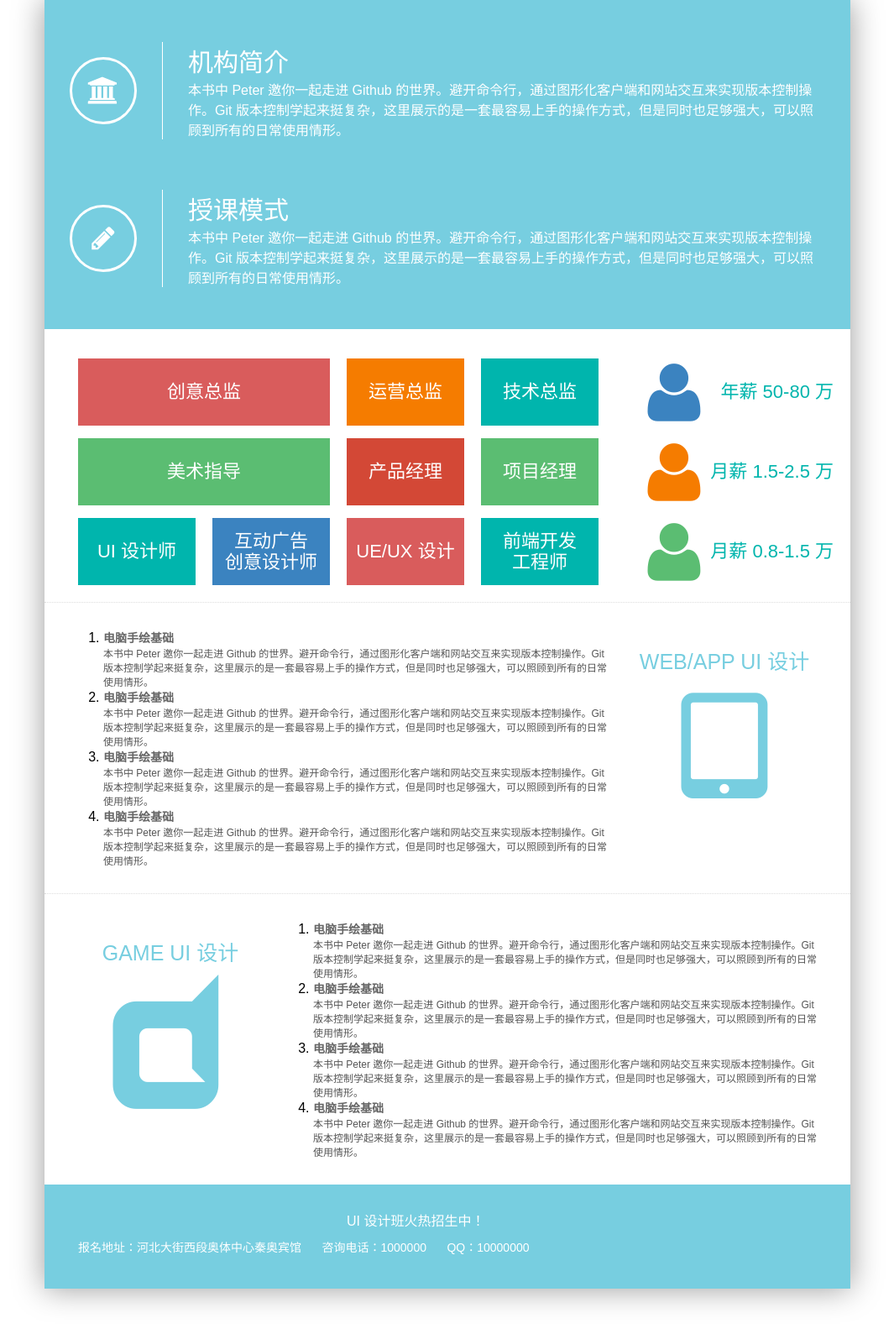
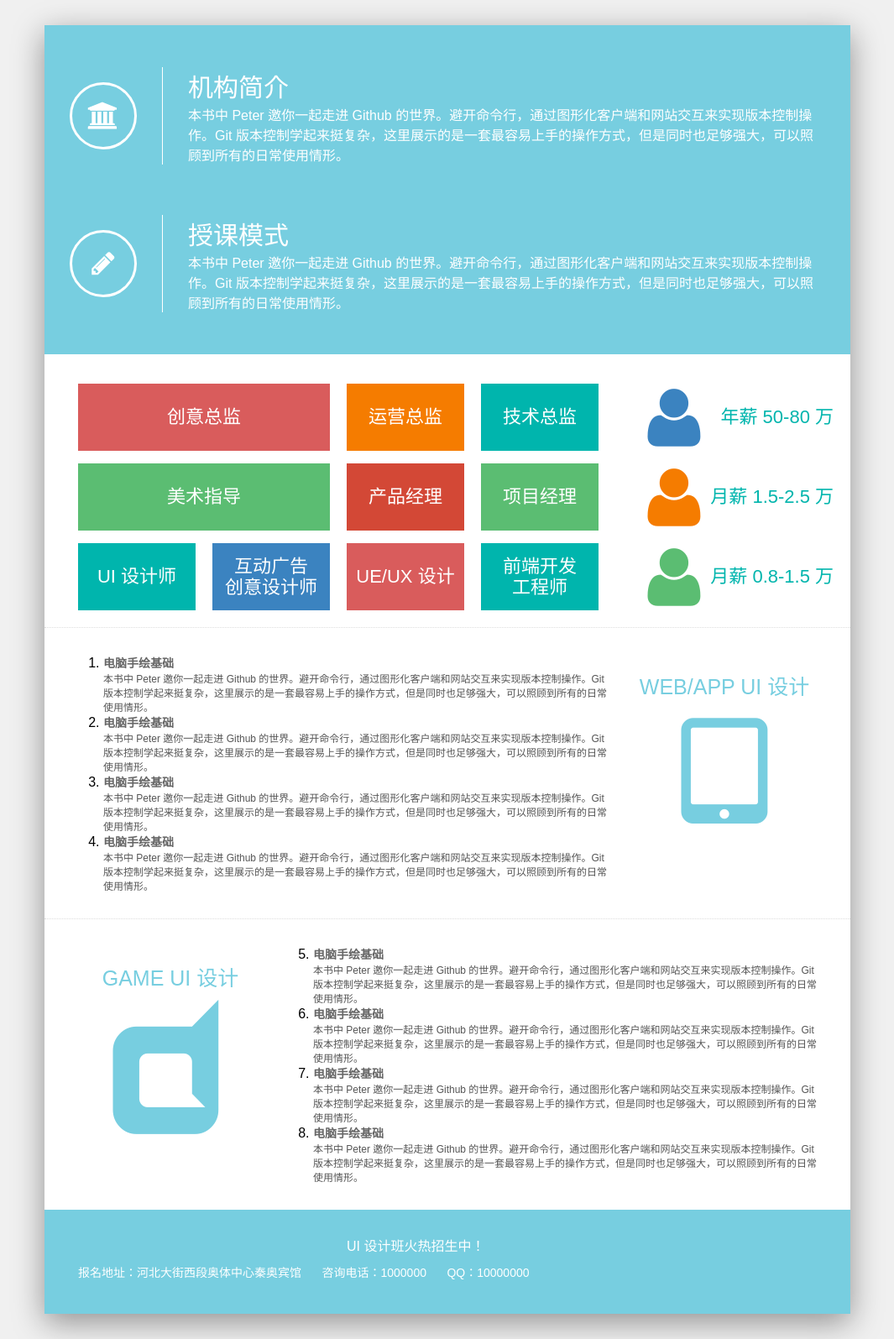
Before and after one commit to billie66/digital-city, a Jekyll site: the page built from index.html, in a window 1280 px wide. Shown: the whole page at 84% size, without its empty margins (107-1172 px from the left). Built offline with Jekyll 4.4.1, drawn with Linux system fonts in a browser that asks for light colours.

Commit message:
start attribute of ol

```diff
--- a/_sass/_base.scss
+++ b/_sass/_base.scss
@@ -11,6 +11,8 @@
   clear: both;
 }
 html, body {
+  min-height: 100%;
+  background: #F0F0F0;
   -webkit-font-smoothing: antialiased;
   font-family: sans-serif;
 }
@@ -23,8 +25,8 @@ ul {
 }
 .wrapper {
   width: 960px;
-  margin: 0 auto;
-  -moz-box-shadow: 0 0 35px rgba(0,0,0,.4);
-  -webkit-box-shadow: 0 0 35px rgba(0,0,0,.4);
-  box-shadow: 0 0 35px rgba(0,0,0,.4);
+  margin: 30px auto;
+  -moz-box-shadow: 0 10px 30px rgba(0,0,0,.4);
+  -webkit-box-shadow: 0 10px 30px rgba(0,0,0,.4);
+  box-shadow: 0 10px 35px rgba(0,0,0,.4);
 }
--- a/index.html
+++ b/index.html
@@ -52,7 +52,7 @@ layout: default
     </div>
   </section>
   <section class="game-design clearfix">
-    <ol>
+    <ol start='5'>
       <li>
         <h4>电脑手绘基础</h4>
         <p>本书中 Peter 邀你一起走进 Github 的世界。避开命令行，通过图形化客户端和网站交互来实现版本控制操作。Git 版本控制学起来挺复杂，这里展示的是一套最容易上手的操作方式，但是同时也足够强大，可以照顾到所有的日常使用情形。</p>
```
